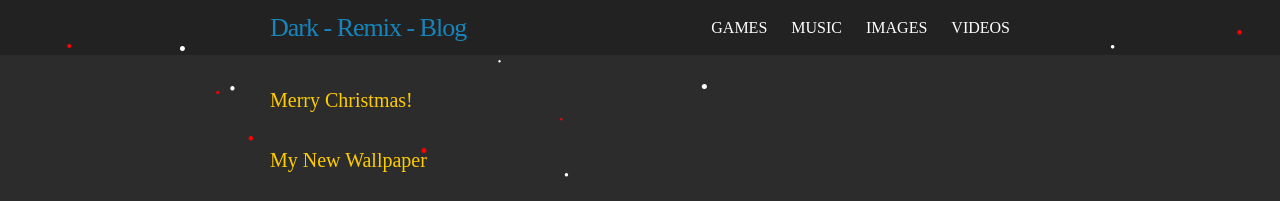
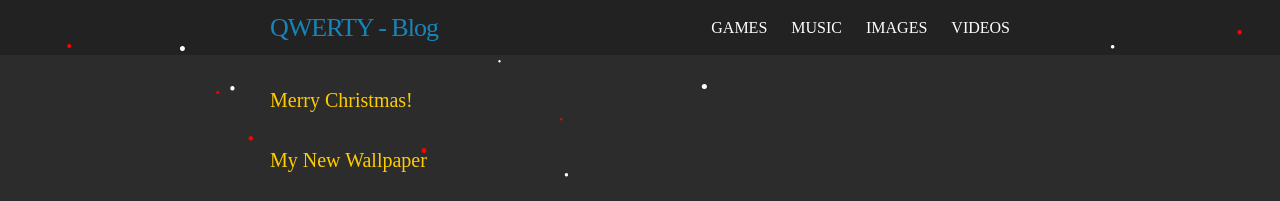
Before and after one commit to skandyn-sh/skandyn-sh.github.io, a Jekyll site: the page built from index.html, in a window 1280 px wide. Shown: the top 201 px of the page. Built offline with Jekyll 4.4.1, drawn with Linux system fonts in a browser that asks for light colours; nearby versions of some CDN libraries; library files that are not in the unit come from our copies; comment, search, counter and statistics services are not loaded.

Commit message:
Update _config.yml

```diff
--- a/_config.yml
+++ b/_config.yml
@@ -1,4 +1,4 @@
-title: Dark - Remix - Blog
+title: QWERTY - Blog
 email:
 baseurl: "" # the subpath of your site, e.g. /blog
 url: "http://skandyn-sh.github.io" # the base hostname & protocol for your site, e.g. http://example.com
```
